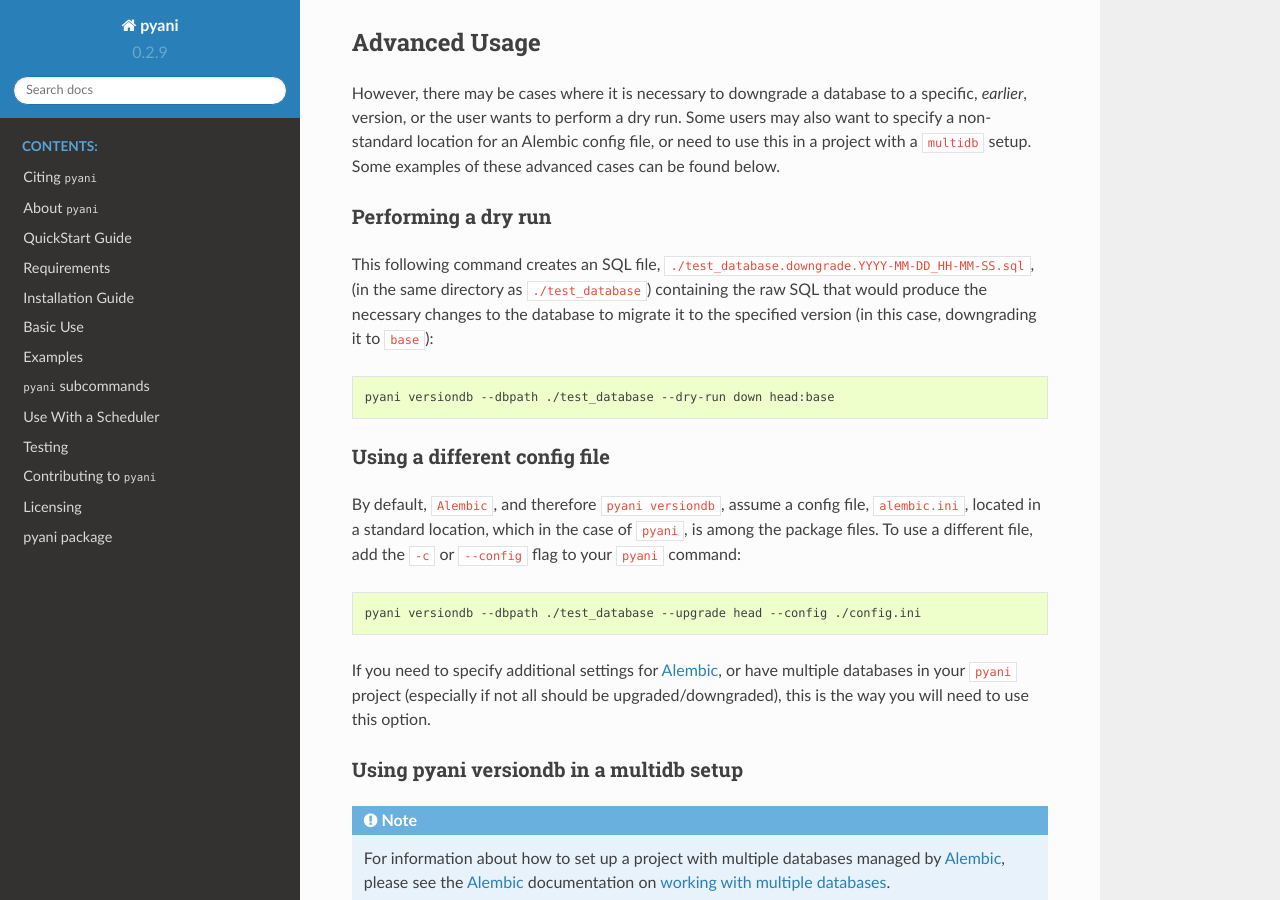
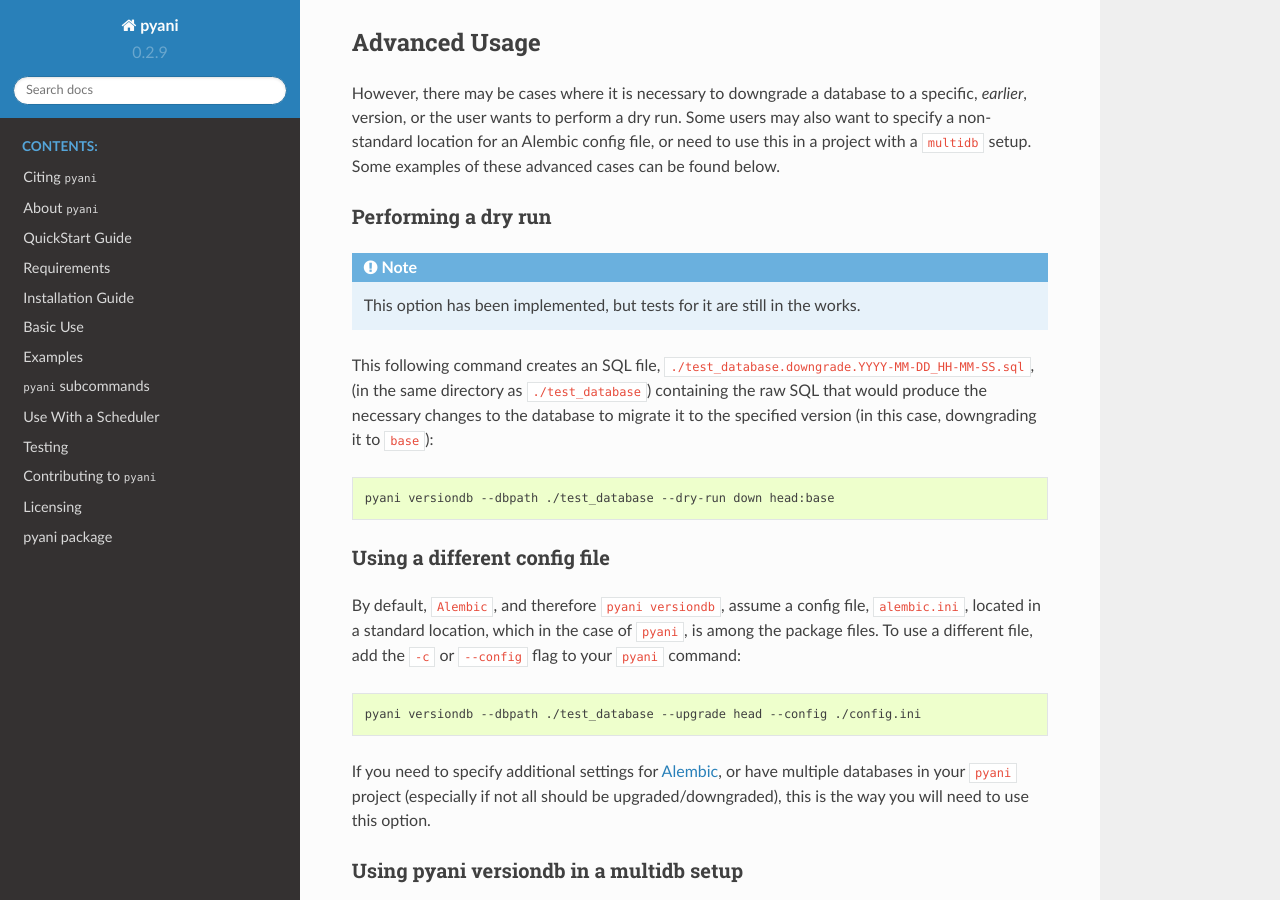
Before and after one commit to widdowquinn/pyani, a Sphinx documentation site: the page built from docs/run_versiondb.rst, in a window 1280 px wide and 900 px high, scrolled down 1554 px. Built offline with Sphinx 7.4.7 and the Read the Docs theme 2.0.0, drawn with Linux system fonts in a browser that asks for light colours.

Commit message:
Add note about missing `--dry-run` tests

```diff
--- a/docs/run_versiondb.rst
+++ b/docs/run_versiondb.rst
@@ -54,6 +54,10 @@
 Performing a dry run
 ~~~~~~~~~~~~~~~~~~~
 
+.. NOTE::
+
+    This option has been implemented, but tests for it are still in the works.
+
 This following command creates an SQL file, ``./test_database.downgrade.YYYY-MM-DD_HH-MM-SS.sql``, (in the same directory as ``./test_database``) containing the raw SQL that would produce the necessary changes to the database to migrate it to the specified version (in this case, downgrading it to ``base``):
 
 .. code-block:: bash
```
